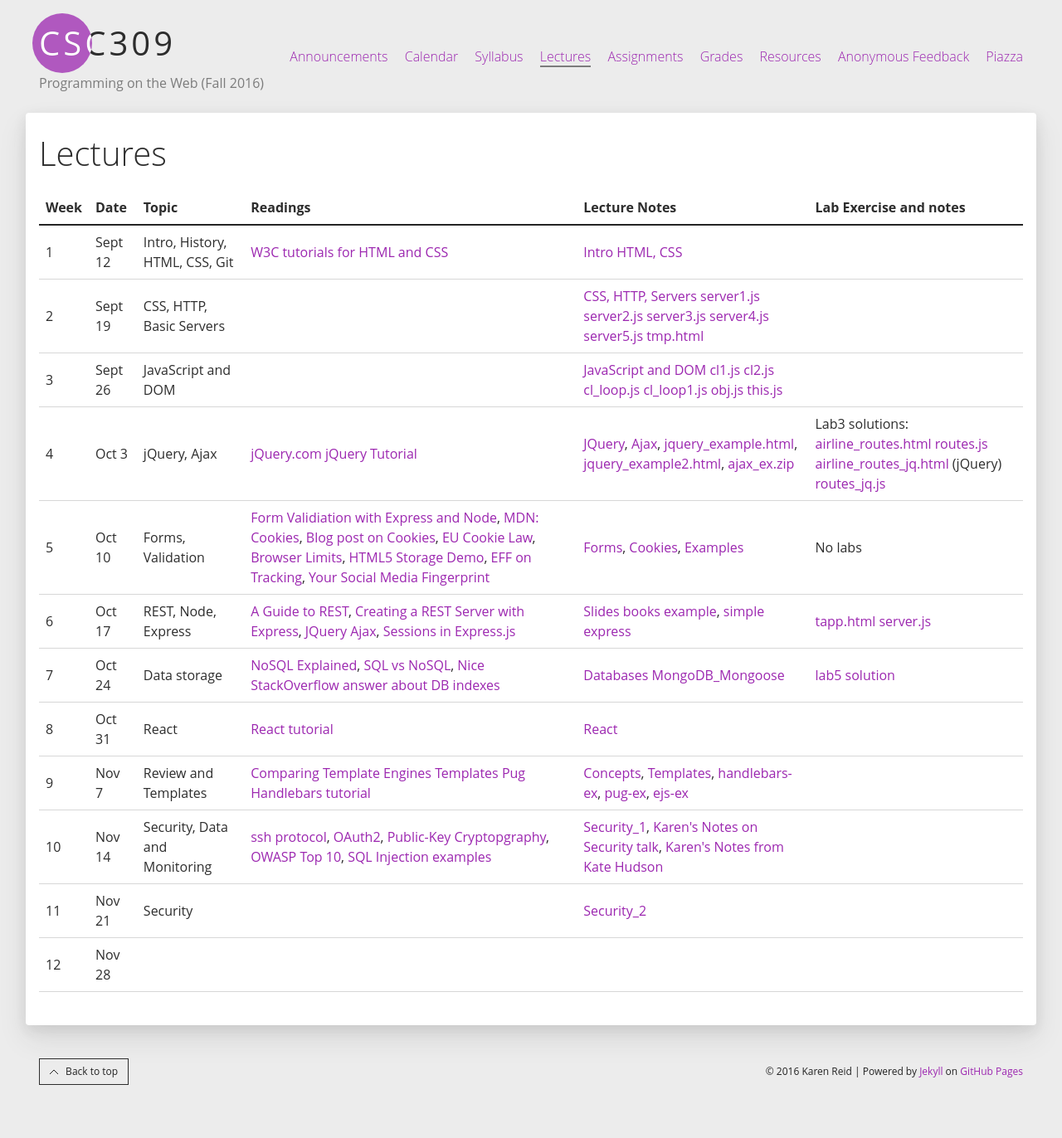
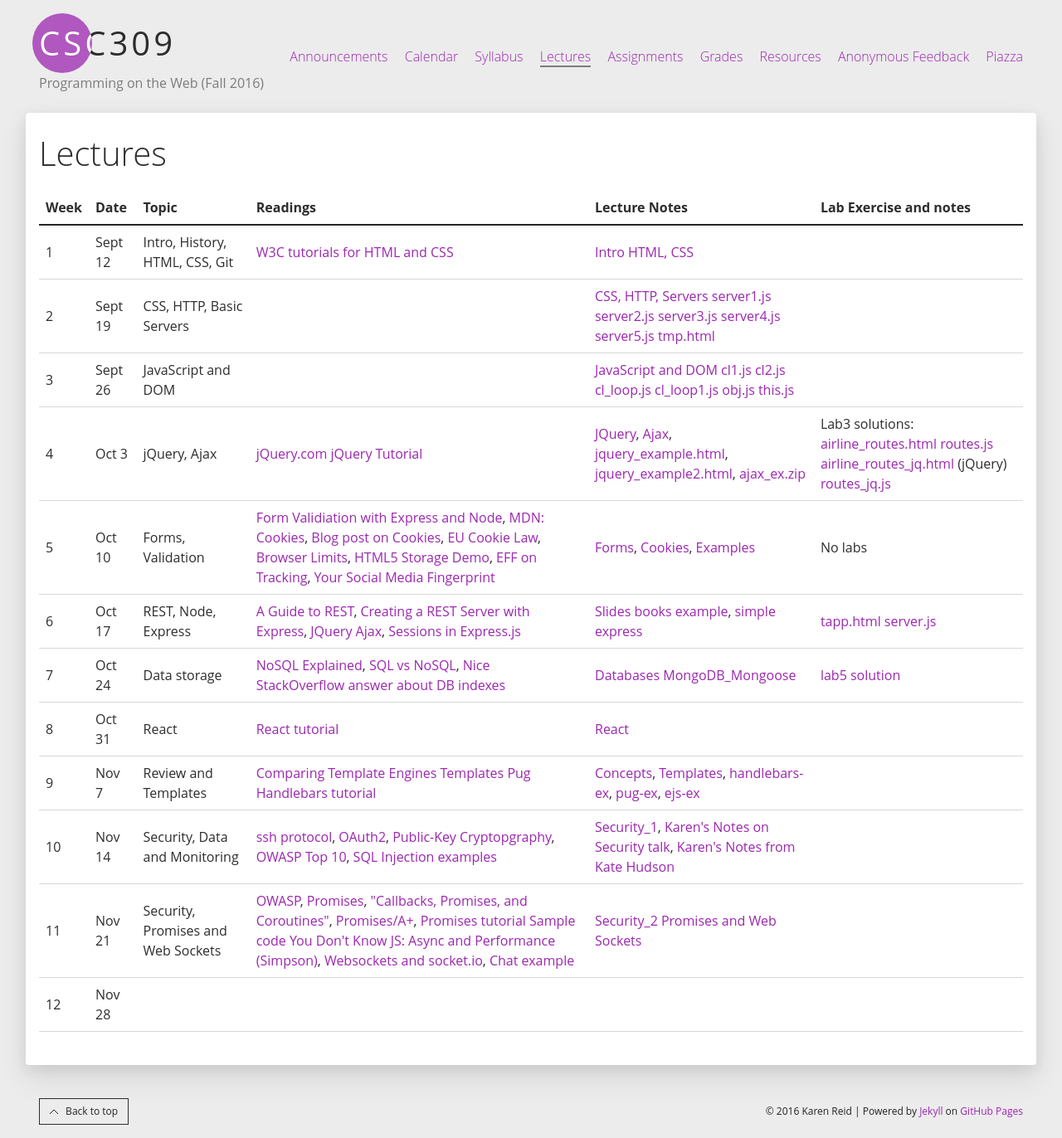
Before and after one commit to nigef/CSC309-Fall-2016.github.io, a Jekyll site: the page built from lectures.md, in a window 1280 px wide. Shown: the whole page at 83% size. Built offline with Jekyll 4.4.1, drawn with Linux system fonts in a browser that asks for light colours; before the commit the page ends 1324 px from its top, so only the background shows below that.

Commit message:
adding notes

```diff
--- a/lectures.md
+++ b/lectures.md
@@ -204,9 +204,20 @@ permalink: /lectures/
     <tr>
       <td>11</td>
       <td>Nov 21</td>
-      <td>Security </td>
-      <td></td>
-      <td><a href="/lectures/w11/Security2.pdf">Security_2</a></td>
+      <td>Security, Promises and Web Sockets</td>
+      <td><a href="https://www.owasp.org/index.php/Main_Page">OWASP</a>, <a href="https://www.promisejs.org">Promises</a>, <a href="http://de.slideshare.net/domenicdenicola/callbacks-promises-and-coroutines-oh-my-the-evolution-of-asynchronicity-in-javascript">"Callbacks, Promises, and Coroutines"</a>,
+      <a href="https://promisesaplus.com">Promises/A+</a>,
+      <a href="https://developers.google.com/web/fundamentals/getting-started/primers/promises#toc-promisifying-xmlhttprequest">Promises tutorial</a>
+      <a href="https://github.com/googlesamples/web-fundamentals/tree/gh-pages/fundamentals/getting-started/primers">Sample code</a>
+      <a href="https://github.com/getify/You-Dont-Know-JS/tree/master/async%20%26%20performance">You Don't Know JS: Async and Performance (Simpson)</a>,
+      <a href="https://davidwalsh.name/websocket">Websockets and socket.io</a>,
+      <a href="http://socket.io/get-started/chat/">Chat example</a>
+
+      </td>
+      <td><a href="/lectures/w11/Security2.pdf">Security_2</a>
+          <a href="lectures/w11/Promises.pdf">Promises and Web Sockets</a>
+
+      </td>
       <td></td>
     </tr>
 
```
Also changed, not shown: 1 other file.
